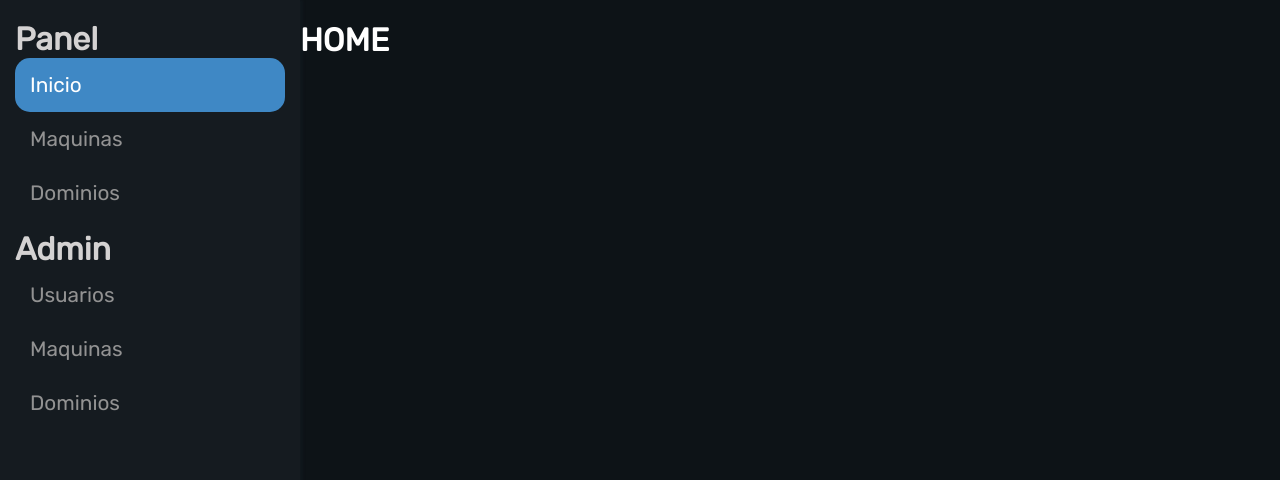
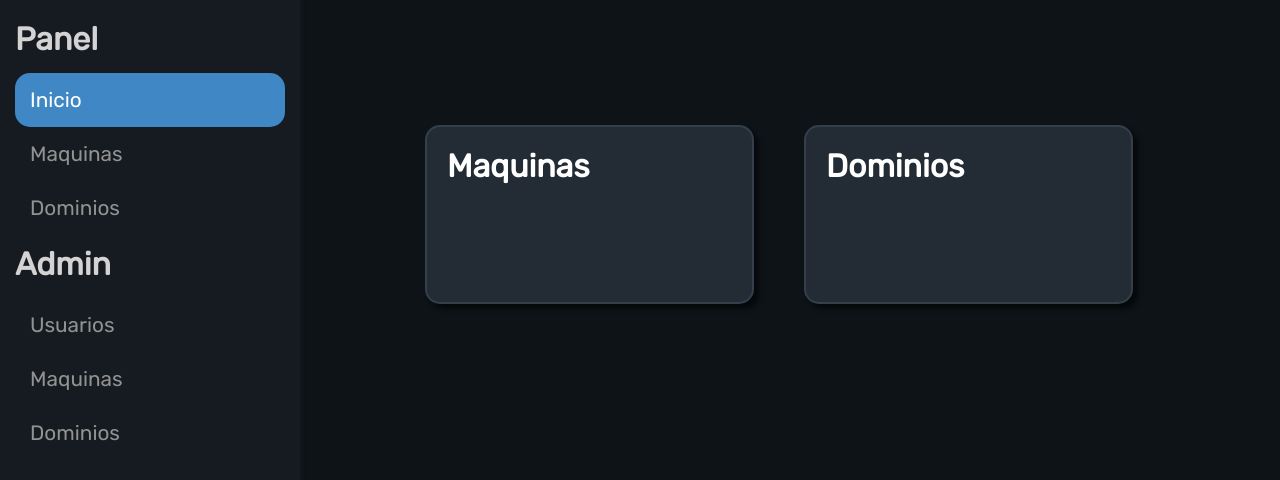
Before and after one commit to Stay1444/lhp, a React (Vite) app in the folder client/: page / in a window 1280 px wide. Shown: the top 480 px of the page. Built offline with nearby package versions, Linux system fonts and the light colour scheme.

Commit message:
Cartitas

```diff
--- a/client/src/App.tsx
+++ b/client/src/App.tsx
@@ -1,6 +1,7 @@
 import { Navigate, Route, Routes } from 'react-router';
 import './app.sass'
 import MainLayout from './layouts/MainLayout';
+import HomePage from './pages/user/HomePage';
 
 const App = () => {
   return (
@@ -9,7 +10,7 @@ const App = () => {
       <Route path='/register' element={<h1>REGISTER</h1>}/>
 
       <Route path='/' element={<MainLayout/>}>
-        <Route index element={<h1>HOME</h1>}/>
+        <Route index element={<HomePage/>}/>
         <Route path='machines' element={<h1>MACHINES</h1>}/>
         <Route path='domains' element={<h1>DOMAINS</h1>}/>
 
--- a/client/src/colors.sass
+++ b/client/src/colors.sass
@@ -1,5 +1,8 @@
 $bg0:#0D1317
 $bg05:#10171c
 $bg1:#151b20
+$bg2:#232c34
+$bg3:#33404b
 
 $primary: #3F88C5
+$primary1: #4498dd
--- a/client/src/components/Sidebar.module.sass
+++ b/client/src/components/Sidebar.module.sass
@@ -10,12 +10,14 @@
         color: #d4d2d2
         font-weight: 600
     & > div
+        margin-top: 15px
         margin-left: 15px
 
     margin-bottom: 10px
 
 .routeParent
     padding: 15px
+
     color: #929292
     font-size: 1.3em
     transition-duration: 150ms
@@ -35,7 +37,6 @@
 .active
     background: colors.$primary
     color: white
-
     &:hover, & > label:hover
         cursor: default
         color: white
--- /dev/null
+++ b/client/src/pages/user/HomePage.module.sass
@@ -0,0 +1,32 @@
+@use '../../colors'
+
+.container
+    display: flex
+
+    margin: 75px
+    padding: 50px
+    flex-direction: row
+
+    flex-wrap: wrap
+
+    gap: 50px
+
+.card
+    height: 175px
+    width: 325px
+    border-radius: 15px
+
+    background-color: colors.$bg2
+    box-shadow: 5px 5px 5px #0000008e
+    border: solid 2px colors.$bg3
+    transition-duration: 100ms
+    &:hover, & > *:hover
+        cursor: pointer
+        border-color: colors.$primary
+
+.cardName
+    display: block
+    font-weight: 600
+    font-size: 2em
+    margin: 10px
+    padding: 10px
--- /dev/null
+++ b/client/src/pages/user/HomePage.tsx
@@ -0,0 +1,36 @@
+import { PropsWithChildren } from 'react';
+import style from './HomePage.module.sass'
+import { useLocation, useNavigate } from 'react-router';
+
+type CardProps = PropsWithChildren<{
+    name: string;
+    path: string;
+}>;
+
+
+const Card: React.FC<CardProps> = ({name, path, children}) => {
+    const location = useLocation();
+    const navigate = useNavigate();
+
+    const active = location.pathname.toLowerCase() == path.toLowerCase();
+
+    return (
+        <div className={style.card} onClick={() => {
+            if (active) return;
+            navigate(path);
+        }}>
+            <label className={style.cardName}>{name}</label>
+        </div>
+    )
+}
+
+const HomePage = () => {
+    return (
+        <div className={style.container}>
+            <Card name='Maquinas' path='/machines'/>
+            <Card name='Dominios' path='/domains'/>
+        </div>
+    )
+}
+
+export default HomePage;
```
Also changed, not shown: client/src/pages/user/DomainsPage.tsx (added), client/src/pages/user/MachinesPage.tsx (added).
